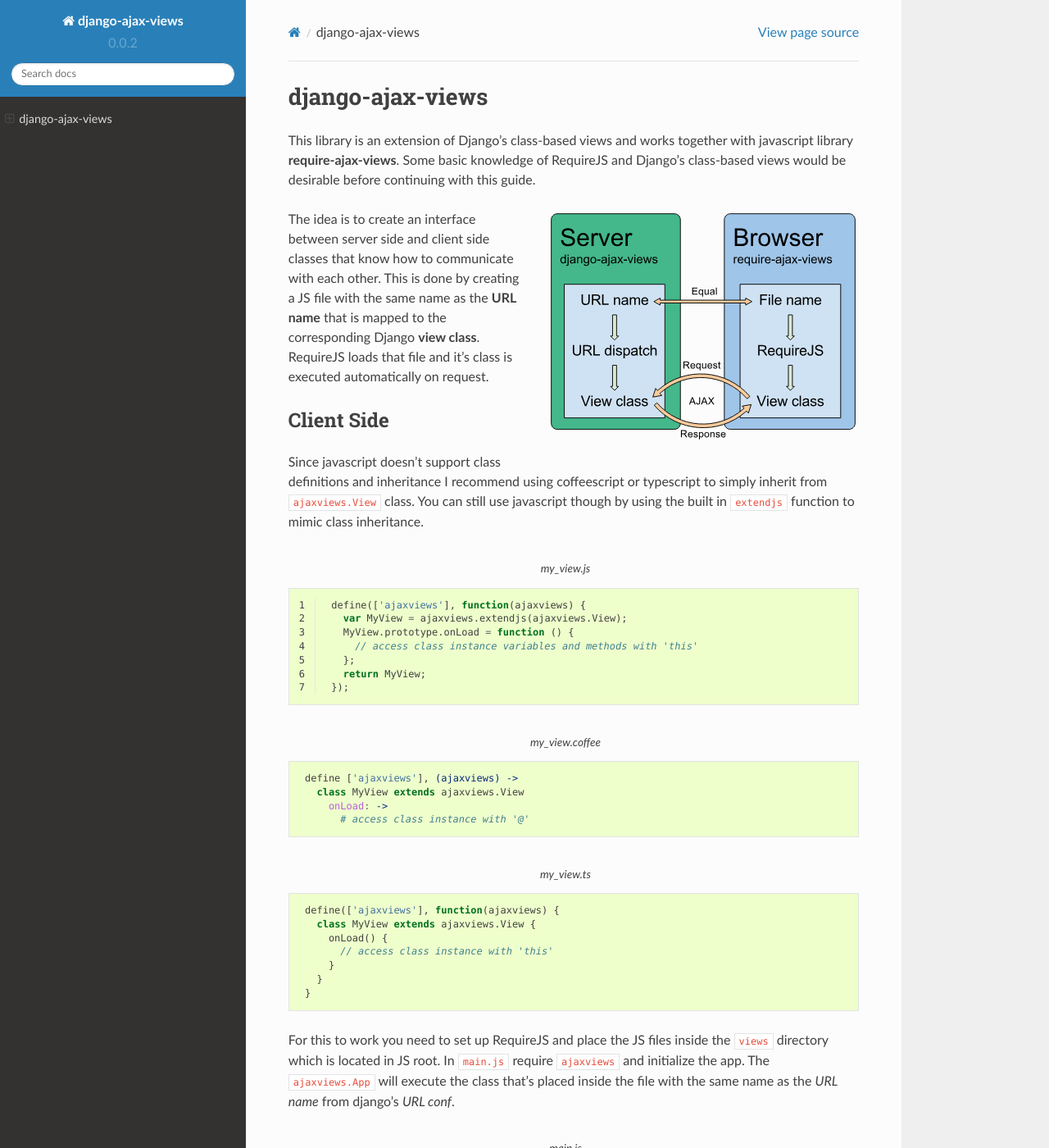
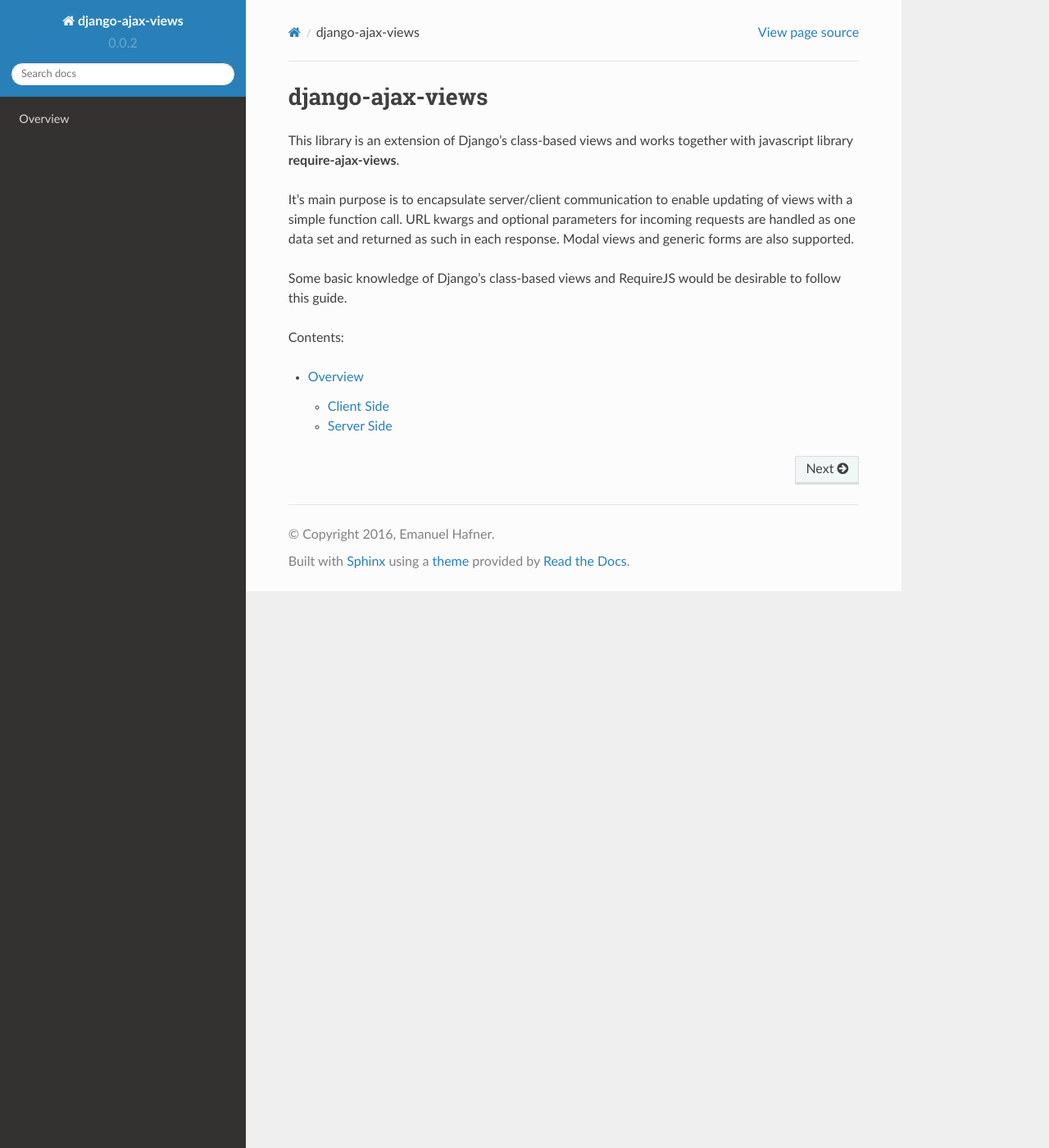
Before and after one commit to baxter07/django-ajax-views, a Sphinx documentation site: the page built from docs/index.rst, in a window 1280 px wide and 1400 px high. Shown: the whole window at 82% size. Built offline with Sphinx 7.4.7 and the Read the Docs theme 2.0.0, drawn with Linux system fonts in a browser that asks for light colours; formulas are drawn with MathJax 3; some of the changed text lies outside the part shown.

Commit message:
added overview to docs and bug fix in coffee views

```diff
--- a/docs/index.rst
+++ b/docs/index.rst
@@ -8,151 +8,24 @@
 =================
 
 This library is an extension of Django's class-based views and works together with javascript library
-**require-ajax-views**. Some basic knowledge of RequireJS and Django's class-based views would be desirable
-before continuing with this guide.
+**require-ajax-views**.
 
-.. image:: _static/server_browser.svg
-    :alt: server browser relations
-    :width: 380
-    :align: right
+It's main purpose is to encapsulate server/client communication to enable updating of views with a simple
+function call. URL kwargs and optional parameters for incoming requests are handled as one data set and
+returned as such in each response. Modal views and generic forms are also supported.
 
-The idea is to create an interface between server side and client side classes that know how to communicate
-with each other. This is done by creating a JS file with the same name as the **URL name** that is mapped to the
-corresponding Django **view class**. RequireJS loads that file and it's class is executed automatically on request.
-
-Client Side
------------
-
-Since javascript doesn't support class definitions and inheritance I recommend using coffeescript or typescript
-to simply inherit from :code:`ajaxviews.View` class. You can still use javascript though by using the built in
-:code:`extendjs` function to mimic class inheritance.
-
-.. code-block:: javascript
-   :caption: my_view.js
-   :name: javascript class
-   :linenos:
-
-    define(['ajaxviews'], function(ajaxviews) {
-      var MyView = ajaxviews.extendjs(ajaxviews.View);
-      MyView.prototype.onLoad = function () {
-        // access class instance variables and methods with 'this'
-      };
-      return MyView;
-    });
-
-.. MyView.prototype.onPageLoad = function () {
-     // console.log('instance variables and methods: ', this);
-     // executed on page load (init view)
-   };
-   MyView.prototype.onAjaxLoad = function () {
-     // executed on ajax load (update view)
-   };
-
-.. container:: flex-grid
-
-    .. code-block:: coffeescript
-       :caption: my_view.coffee
-       :name: coffeescript class
-
-        define ['ajaxviews'], (ajaxviews) ->
-          class MyView extends ajaxviews.View
-            onLoad: ->
-              # access class instance with '@'
-
-    .. code-block:: typescript
-       :caption: my_view.ts
-       :name: typescript class
-
-        define(['ajaxviews'], function(ajaxviews) {
-          class MyView extends ajaxviews.View {
-            onLoad() {
-              // access class instance with 'this'
-            }
-          }
-        }
-
-.. onPageLoad: ->
-     # executed on page load (init view)
-   onAjaxLoad: ->
-     # executed on ajax load (update view)
-
-.. onPageLoad() {
-     // executed on page load (init view)
-   }
-   onAjaxLoad() {
-     // executed on ajax load (update view)
-   }
-
-For this to work you need to set up RequireJS and place the JS files inside the :code:`views` directory which is
-located in JS root. In :code:`main.js` require :code:`ajaxviews` and initialize the app. The :code:`ajaxviews.App`
-will execute the class that's placed inside the file with the same name as the *URL name* from django's *URL conf*.
-
-.. code-block:: javascript
-   :caption: main.js
-   :name: main js file
-   :linenos:
-
-    // setup require config here
-
-    require(['ajaxviews'], function(ajaxviews) {
-      var App = ajaxviews.App;
-
-      App.config({
-        debug: true
-      });
-
-      App.init();
-    });
-
-Server Side
------------
-
-The server side :code:`ajaxviews` app provides views and mixins your views can inherit from. They take care of
-passing the *URL name* the view class is mapped to, to the client side app.
-
-.. container:: flex-grid
-
-    .. code-block:: python
-       :caption: urls.py
-       :name: urls conf
-
-        from django.conf.urls import url
-        from .views import MyAjaxView
-
-        urlpatterns = [
-            url(r'^my/view/$', MyAjaxView.as_view(),
-                name='my_view'),
-        ]
-
-    .. code-block:: python
-       :caption: views.py
-       :name: view classes
-
-        from django.views.generic import View
-        from ajaxviews.mixins import AjaxMixin
-
-        class MyAjaxView(AjaxMixin, View):
-            pass
-
-
-Make sure you include in your base html template the json config script as follows. This is important so the server
-app can communicate with the client app.
-
-.. code-block:: html
-
-    <script id="config" type="application/json">{{ json_cfg|jsonify }}</script>
-
-This library is still in beta. It's running already pretty stable but there is still work to do so users can override
-and extend functionality.
+Some basic knowledge of Django's class-based views and RequireJS would be desirable to follow this guide.
 
 Contents:
 
 .. toctree::
    :maxdepth: 2
 
+   overview
 
-Indices and tables
-==================
+..
+    Indices and tables
+    ------------------
 
-* :ref:`genindex`
-* :ref:`search`
+    * :ref:`genindex`
+    * :ref:`search`
```
Also changed, not shown: README.rst (+10 -91 lines), docs/overview.rst (added, +145 -0 lines), 4 other files.
